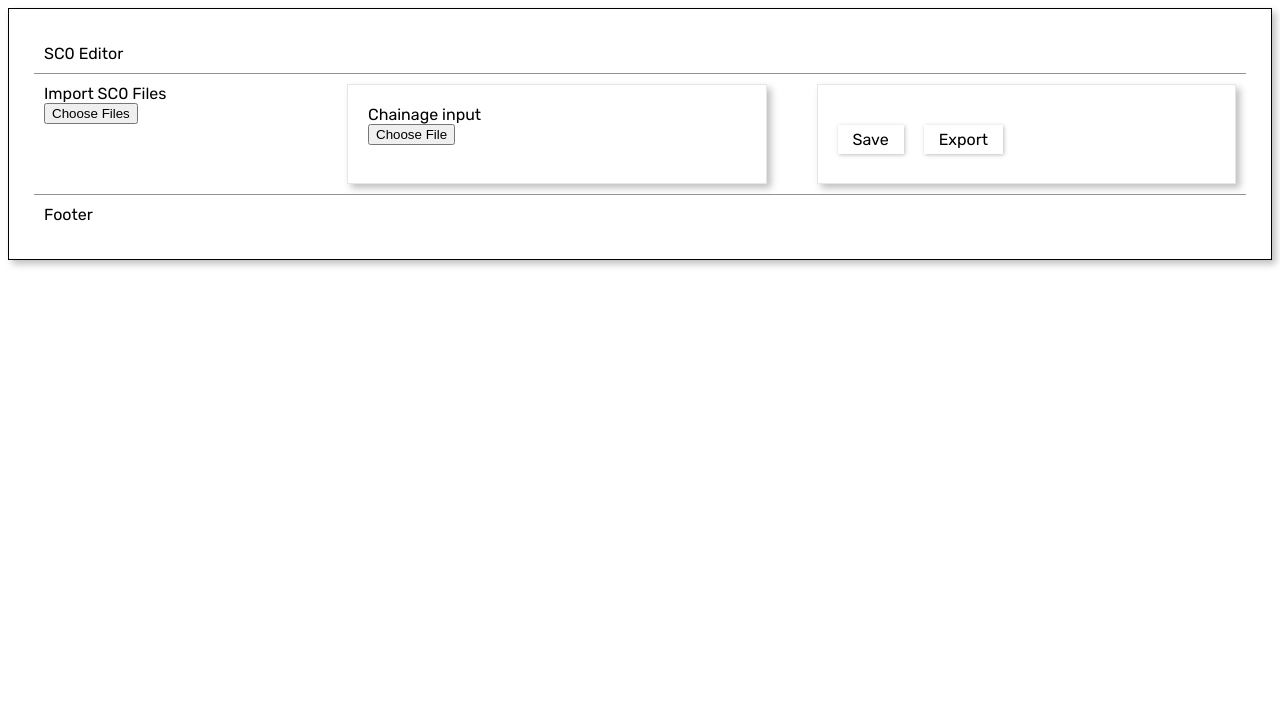
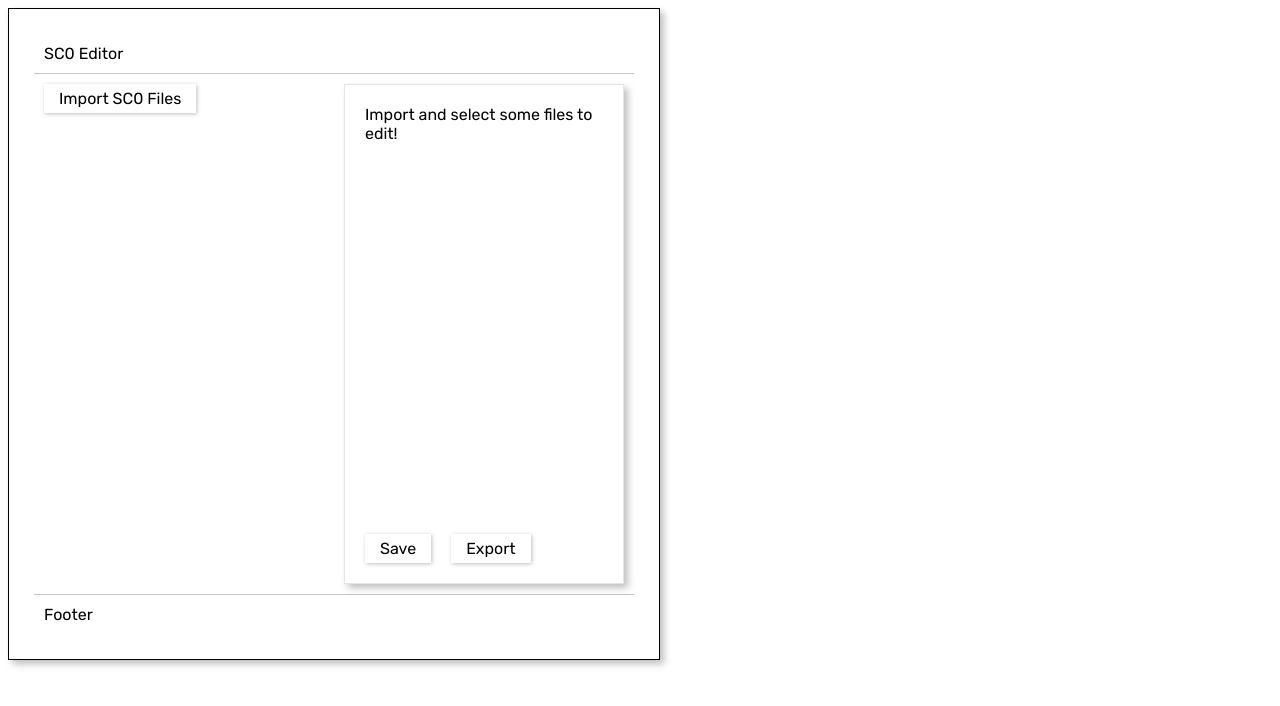
Before and after one commit to benbushell/SC0_Profile_Editor, a React (Create React App) app: page / in a window 1280 px wide. Shown: the top 706 px of the page. Built offline with nearby package versions, Linux system fonts and the light colour scheme.

Commit message:
Changed layout and styling

```diff
--- a/src/App.js
+++ b/src/App.js
@@ -23,11 +23,9 @@ export default function App() {
           selected={selected}
           setSelected={setSelected}
         />
-        <ImportStructures
-          structures={structures}
-          setStructures={setStructures}
-        />
         <EditFiles data={data} setData={setData} selected={selected} />
+
+
       </div>
       <Footer />
     </div>
--- a/src/page/mainContent/editFiles.js
+++ b/src/page/mainContent/editFiles.js
@@ -110,6 +110,8 @@ const EditFiles = ({ data, setData, selected }) => {
 
   return (
     <div className="editFiles">
+      <div>
+      {selected.length === 0? <div>Import and select some files to edit!</div>:null}
       {Object.keys(combineFiles()).map((key, i) => (
         <div className="parameterDisplay">
           <div>{key} : </div>
@@ -122,6 +124,7 @@ const EditFiles = ({ data, setData, selected }) => {
           />
         </div>
       ))}
+      </div>
       <div className="editOptions">
         <div onClick={saveChanges}>Save</div>
         <div onClick={exportFiles}>Export</div>
--- a/src/page/mainContent/importSC0.js
+++ b/src/page/mainContent/importSC0.js
@@ -90,16 +90,20 @@ const ImportSC0 = ({ data, setData, selected, setSelected }) => {
 
   return (
     <div className="importSc0">
-      <div>
-        <div>Import SC0 Files</div>
 
+        <div className = "sc0Header">
+          <label className="inputButton">
             <input
               type="file"
               className="custom-file-input"
               multiple
               onChange={handleChange}
             />
-        <div>
+
+            Import SC0 Files
+          </label>
+        </div>
+        <div className="fileContainer">
           {data.map((file) => (
             <div key={file.uid} className="file">
               <div className="fileName" onClick={() => selectFile(file.uid)}>
@@ -122,7 +126,7 @@ const ImportSC0 = ({ data, setData, selected, setSelected }) => {
             </div>
           ))}
         </div>
-      </div>
+
     </div>
   );
 };
--- a/src/styles.css
+++ b/src/styles.css
@@ -10,28 +10,38 @@ body {
   display: flex;
   flex-direction: column;
   padding: 25px;
+  width: min-content;
 }
 
 .header {
-  border-bottom: 1px solid #939393;
+  border-bottom: 1px solid #c5c5c5;
   padding: 10px;
 }
 
 .mid {
   padding: 10px;
   display: flex;
-  justify-content: space-between;
   min-height: 100px;
 }
 
 .footer {
-  border-top: 1px solid #939393;
+  border-top: 1px solid #c5c5c5;
   padding: 10px;
 }
 
 input[type="file"] {
   color: rgba(0, 0, 0, 0);
+  margin-bottom: 10px;
+  display: none;
 }
+
+.inputButton{
+  box-shadow: 0.5px 0.5px 4px rgba(0, 0, 0, 0.25);
+  padding: 5px 15px;
+  margin-top: 20px;
+  margin-right: 20px;
+}
+
 
 .file {
   border-bottom: 1px solid #e6e6e6;
@@ -85,10 +95,22 @@ input[type="file"] {
   color: red;
 }
 
+.importSc0{
+  min-width: 250px;
+  display: flex;
+  flex-direction: column;
+  margin: 5px 0px;
+}
+
+.sc0Header{
+  margin-bottom: 15px;
+}
+
+
 .importStructures {
   padding: 20px;
-  flex: 1;
-  margin: 0px 50px;
+
+
   background: #ffffff;
   border: 1px solid #e6e6e6;
   box-sizing: border-box;
@@ -96,13 +118,17 @@ input[type="file"] {
 }
 
 .editFiles {
+  margin-left: 50px;
   padding: 20px;
-  flex: 1;
-
+  min-width: 280px;
+  min-height: 500px;
   background: #ffffff;
   border: 1px solid #e6e6e6;
   box-sizing: border-box;
   box-shadow: 4px 4px 7px rgba(0, 0, 0, 0.25);
+  display: flex;
+  flex-direction: column;
+  justify-content: space-between;
 }
 
 .editOptions {
@@ -114,6 +140,7 @@ input[type="file"] {
   padding: 5px 15px;
   margin-top: 20px;
   margin-right: 20px;
+  cursor: pointer;
 }
 
 .parameterDisplay {
```
Also changed, not shown: 1 other file (tests, documents, lock files or other folders). Lines whose indentation alone changed are shown as unchanged.
